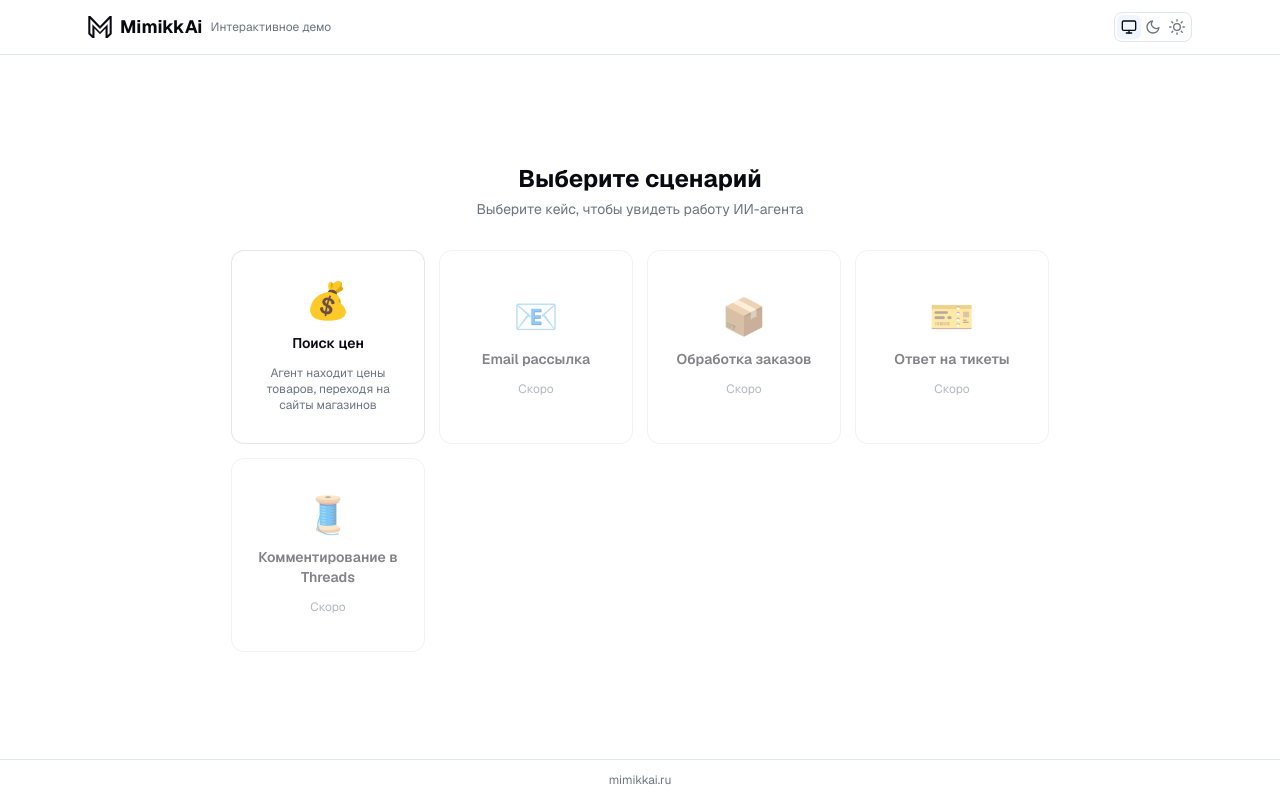
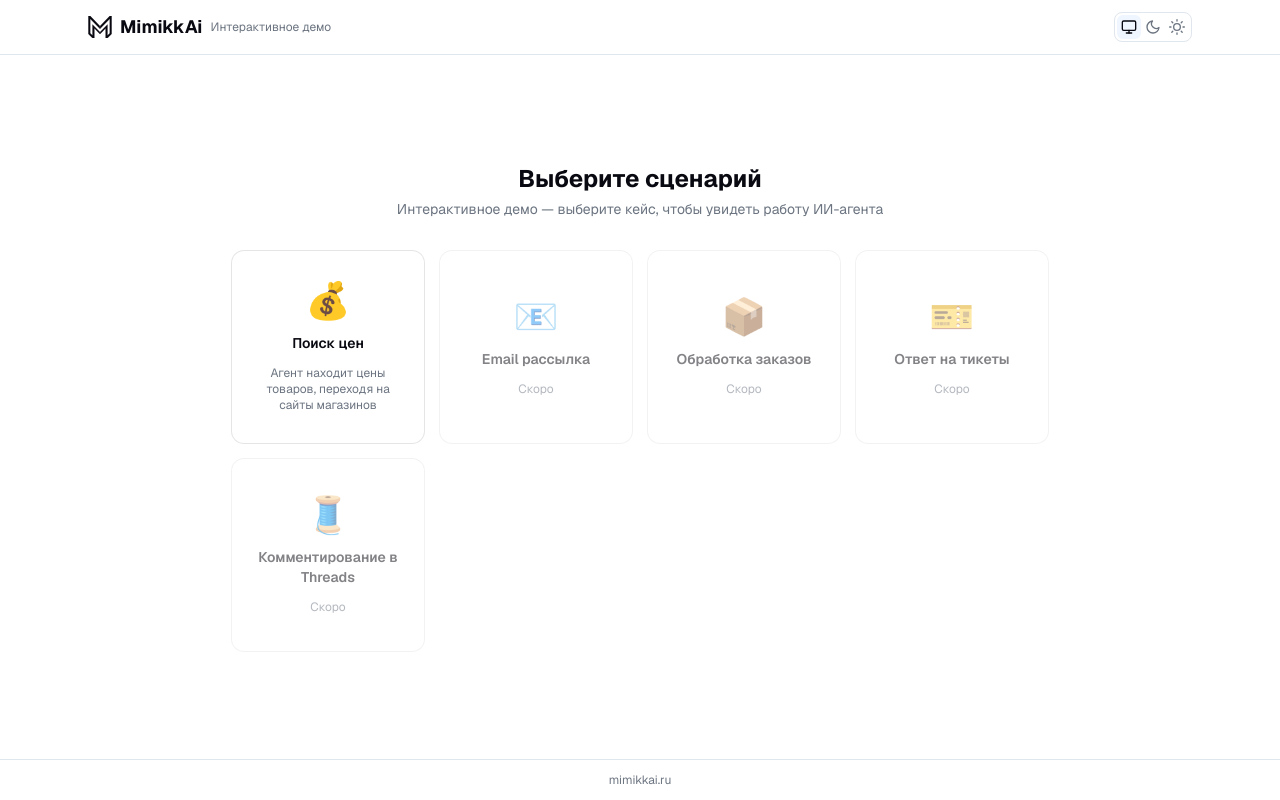
Before and after one commit to mimikkai/mimikkai-howto, a Next.js app: page / in a window 1280 px wide. Built offline with nearby package versions, Linux system fonts and the light colour scheme.

Commit message:
Update page.tsx

```diff
--- a/app/page.tsx
+++ b/app/page.tsx
@@ -206,7 +206,7 @@ function PageContent() {
             <div className="text-center">
               <h1 className="text-2xl font-bold">Выберите сценарий</h1>
               <p className="mt-1 text-sm text-muted-foreground">
-                Выберите кейс, чтобы увидеть работу ИИ-агента
+                Интерактивное демо — выберите кейс, чтобы увидеть работу ИИ-агента
               </p>
             </div>
             <div className="grid grid-cols-1 gap-4 sm:grid-cols-2 lg:grid-cols-4">
```
